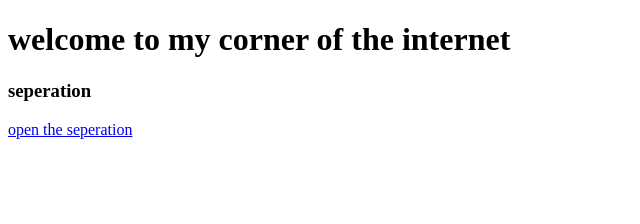
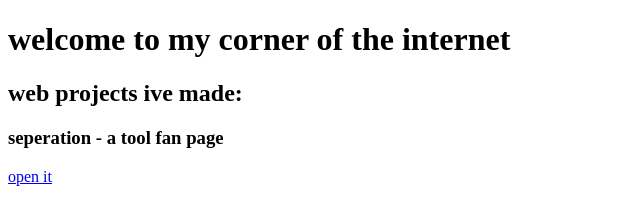
Before and after one commit to KamyarBeigpoor/KamyarBeigpoor.github.io, a plain HTML site: page index.html in a window 1280 px wide. Shown: the whole page, without its empty margins (0-640 px from the left). Drawn offline with Linux system fonts and the light colour scheme.

Commit message:
some changes

```diff
--- a/index.html
+++ b/index.html
@@ -3,11 +3,12 @@
     <head>
         <meta charset="UTF-8" />
         <meta name="viewport" content="width=device-width, initial-scale=1.0" />
-        <title>Document</title>
+        <title>kamyar's corner</title>
     </head>
     <body>
         <h1>welcome to my corner of the internet</h1>
-        <h3>seperation</h3>
-        <a href="seperation/">open the seperation</a>
+        <h2>web projects ive made:</h2>
+        <h3>seperation - a tool fan page</h3>
+        <a href="seperation/">open it</a>
     </body>
 </html>
```
